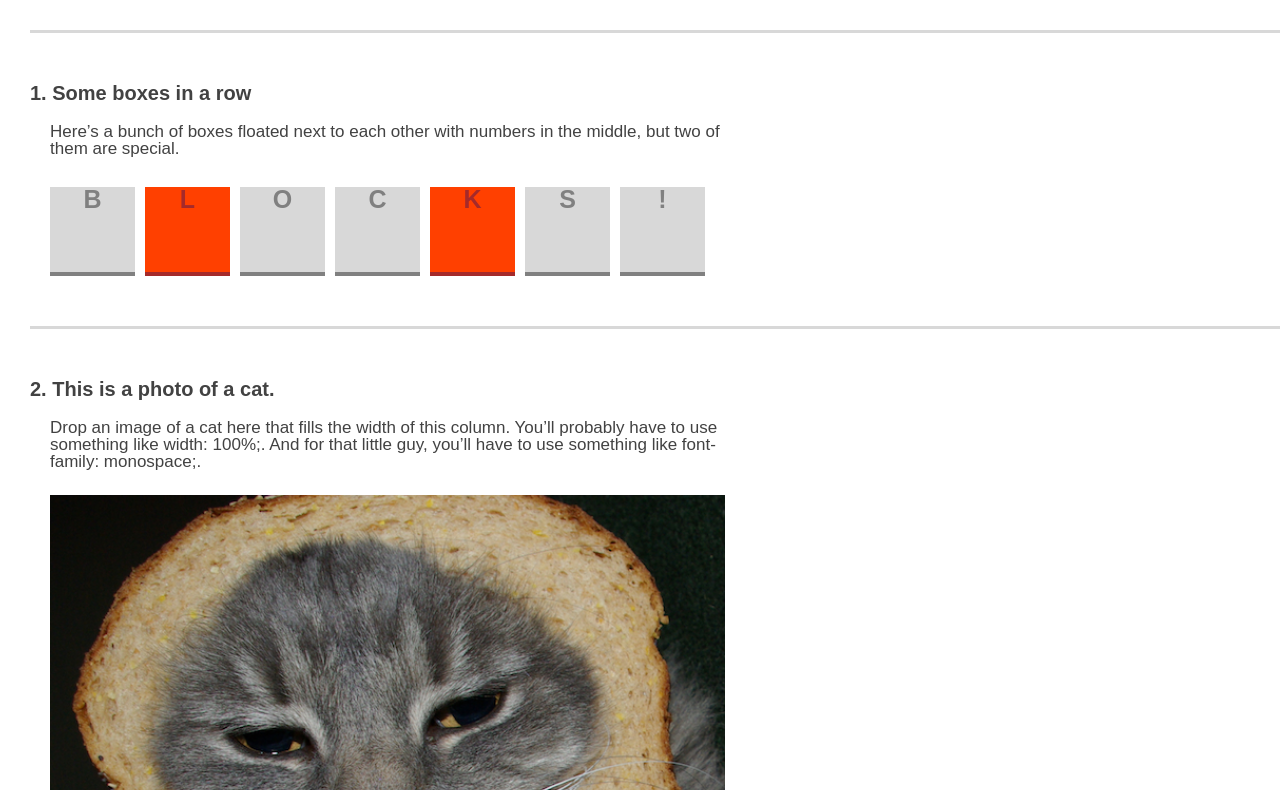
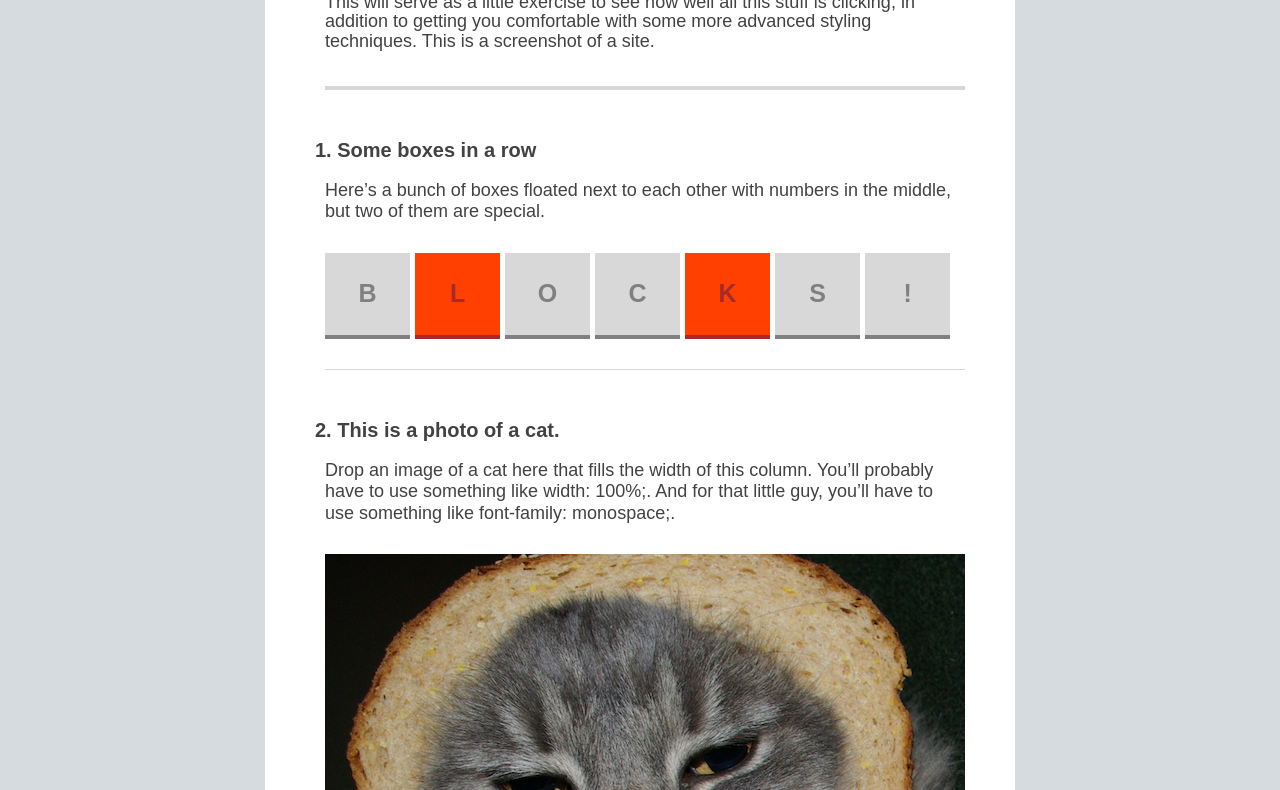
Before and after one commit to rmeert/lesson-3, a plain HTML site: page index.html in a window 1280 px wide. Shown: the part 206-996 px from the top of the page. Drawn offline with Linux system fonts and the light colour scheme.

Commit message:
Lesson-3 Edits

```diff
--- a/css/style.css
+++ b/css/style.css
@@ -1,9 +1,55 @@
+.header {
+	font-family: sans-serif;
+	border-bottom: solid #D8D8D8 4px;
+	padding-bottom: 5px;
+	line-height: 1.2em;
+	margin-left: 10px;
+}
+
+.paragraph {
+	margin-bottom: 25px;
+	margin-top: 20px;
+	font-size: 18px;
+	font-family: arial;
+	color: #424242;
+	padding-bottom: 30px;
+	border-bottom: solid #D8D8D8 1px;
+	line-height: 1.2em;
+	margin-left: 10px;
+}
+
+.box {
+	display: inline-block;
+	width: 85px;
+	background-color: #D8D8D8;
+	font-family: arial;
+	font-size: 25px;
+	font-weight: bold;
+	text-align: center;
+	color: gray;
+	border-bottom: 4px solid gray;
+	padding: 30px 0px 30px 0px;
+}
+
+.boxspecial {
+	display: inline-block;
+	width: 85px;
+	background-color: #FF4000;
+	color: #A52A2A;
+	border-bottom: solid 4px #A52A2A;
+}
+
+p {
+	font-size: 18px;
+	font-family: arial;
+	color: #424242;
+	padding-bottom: 30px;
+}
+
 h1 {
 	font-size: 55px;
 	font-family: arial;
 	font-weight: bold;
-	margin-top: 50px;
-	margin-left: 50px;
 	margin-bottom: 30px;
 	color: #D8D8D8;
 }
@@ -12,70 +58,45 @@ h2 {
 	font-size: 20px;
 	font-family: arial;
 	color: #424242;
-	margin-left: 30px;
 	margin-top: 50px;
 	font-weight: bold;
-	clear: both;
-	border-top: solid #D8D8D8 3px;
-	padding-top: 50px;
-}
-
-p {
-	margin-left: 50px;
-	margin-bottom: 25px;
-	margin-top: 20px;
-	font-size: 17px;
-	font-family: arial;
-	color: #424242;
-	width: 675px;
-	clear: both;
 }
 
 img {
-	margin-left: 50px;
-	margin-bottom: 30px;
-	width: 675px;
+	width: 100%;
 	border-bottom: solid 1px;
 }
 
-.box1 {
-	margin-left: 50px;
-	margin-bottom: 50px;
-}
-
-.boxspecial {
-	background-color: #FF4000;
-	color: #A52A2A;
-	border-bottom: solid 4px #A52A2A;
-}
-
-div {
-	width: 85px;
-	height: 85px;
-	float: left;
-	margin: 5px 5px 5px 5px;
-	background-color: #D8D8D8;
-	font-family: arial;
-	font-size: 25px;
-	font-weight: bold;
-	text-align: center;
-	color: gray;
-	border-bottom: solid 4px gray;
-
-}
-
-span {
+a {
 	background-color: #FF4000;
 	font-weight: bold;
 	font-family: arial;
 	font-size: 30px;
 	color: #A52A2A;
 	padding: 40px;
-	margin-top: 50px;
-	margin-left: 50px;
 	border-radius: 5px 5px 5px 5px;
+	text-decoration: none;
+	display: block;
+	width: 300px;
+	text-align: center;
 }
 
-span:hover {
+a:hover {
 	background-color: #FF8C00;
 }
+ .wrapper {
+ 	width: 650px;
+ 	margin-left: auto;
+ 	margin-right: auto;
+ 	background-color: white;
+ 	padding-left: 50px;
+ 	padding-right: 50px;
+ 	padding-top: 100px;
+ 	padding-bottom: 100px;
+ 	margin-top: 50px;
+ 	margin-bottom: 100px;
+ }
+
+ body {
+ 	background-color: #D6DBDF;
+ }
--- a/index.html
+++ b/index.html
@@ -8,28 +8,40 @@
 </head>
 
 <body>
+  <div class="wrapper">
+    <div class="header">
       <h1>Is this making sense?</h1>
         <p>This will serve as a little exercise to see how well all this stuff is clicking, in addition to getting you comfortable with some more advanced styling techniques. This is a screenshot of a site. </p>
+    </div>
 
     <h2>1. Some boxes in a row</h2>
+
+    <div class="paragraph">
       <p>Here’s a bunch of boxes floated next to each other with numbers in the middle, but two of them are special.</p>
-
-    <div class="box1">B</div>
-    <div class="boxspecial">L</div>
+      <div class="box">B</div>
+      <div class="box boxspecial">L</div>
       <div class="box">O</div>
       <div class="box">C</div>
-    <div class="boxspecial">K</div>
+      <div class="box boxspecial">K</div>
       <div class="box">S</div>
       <div class="box">!</div>
+    </div>
 
     <h2>2. This is a photo of a cat.</h2>
+
+    <div class="paragraph">
       <p>Drop an image of a cat here that fills the width of this column. You’ll probably have to use something like width: 100%;. And for that little guy, you’ll have to use something like font-family: monospace;.</p>
       <IMG SRC="images/cat.jpg">
+    </div>
 
     <h2>3. This is a big link</h2>
+
+    <div class="paragraph">
       <p>When you hover over it, it changes color. When you click it, it opens up Google in another tab. You don’t need to use a div for this. An a tag is an inline element, but you can make it a block element with css.</p>
+      <a href="http://www.google.com">Take me to  Google</a>
+     </div>
 
-  <span><a href="http://www.google.com">Take me to  Google</span>
 
+  </div>
 </body>
 </html>
```
Lines whose indentation alone changed are shown as unchanged.
